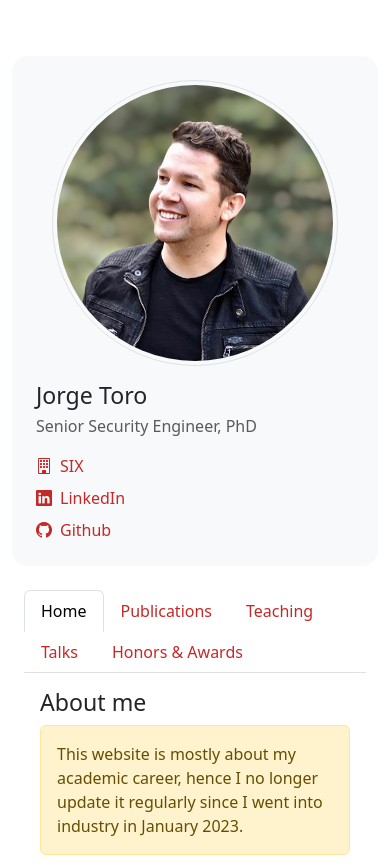
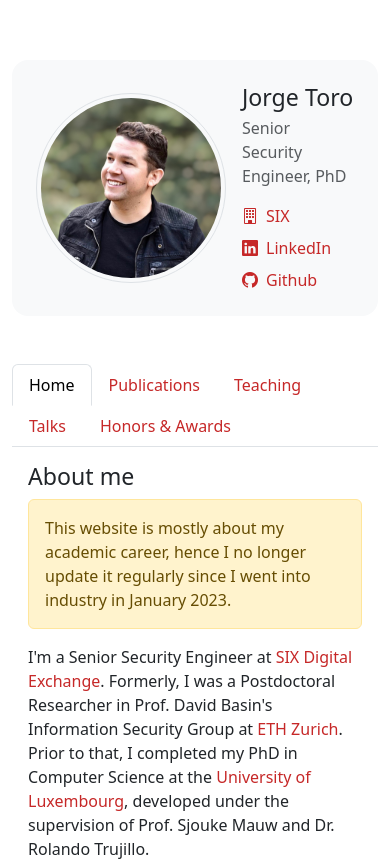
Before and after one commit to jorgetp/jorgetp.github.io, a plain HTML site: page index.html in a window 390 px wide. Shown: the top 864 px of the page. Drawn offline with nearby package versions, Linux system fonts and the light colour scheme.

Commit message:
Refactor layout: responsive sidebar and spacing
Adjust page layout and spacing for improved responsiveness and visual balance. Changes include: container margins (top/bottom 60px), row spacing switched to g-5, sidebar converted to a centered flex column on small screens (d-flex gap-3 flex-md-column align-items-center) with profile image max-height set, profile text wrapped in a text-start w-100 block, and main column simplified to col-md-9. Minor markup/comments and indentation updated for clarity; social links preserved.

```diff
--- a/index.html
+++ b/index.html
@@ -18,43 +18,54 @@
     <link rel="stylesheet" href="css/style.css" />
   </head>
   <body>
-    <div class="container py-5">
-      <div class="row py-2">
-        <div class="col-md-3 mb-4">
-          <div class="rounded-4 p-4 bg-light">
-            <div class="mb-3 px-3">
+    <div class="container" style="margin-top: 60px; margin-bottom: 60px">
+      <div class="row g-5">
+        <!-- Sidebar -->
+        <div class="col-md-3">
+          <div
+            class="rounded-4 p-4 bg-light d-flex gap-3 flex-md-column align-items-center"
+          >
             <img
               src="assets/img/profile.jpg"
               alt="Profile picture"
               class="img-fluid rounded-circle p-1 border"
+              style="max-height: 190px"
             />
-            </div>
+            <div class="text-start w-100">
               <h3 class="mb-1">Jorge Toro</h3>
               <p class="text-muted mb-3">Senior Security Engineer, PhD</p>
 
               <!--<h3 class="h6 text-uppercase text-secondary">Social</h3>-->
               <ul class="list-unstyled mb-0">
                 <li class="mb-2">
-                <a href="https://www.six-group.com/en/home.html" target="_blank"
-                  ><i class="bi bi-building me-2" aria-hidden="true"></i>SIX</a
+                  <a
+                    href="https://www.six-group.com/en/home.html"
+                    target="_blank"
+                    ><i class="bi bi-building me-2" aria-hidden="true"></i
+                    >SIX</a
                   >
                 </li>
                 <li class="mb-2">
-                <a href="https://www.linkedin.com/in/jtoropozo" target="_blank"
+                  <a
+                    href="https://www.linkedin.com/in/jtoropozo"
+                    target="_blank"
                     ><i class="bi bi-linkedin me-2" aria-hidden="true"></i
                     >LinkedIn</a
                   >
                 </li>
                 <li>
                   <a href="https://github.com/jorgetp" target="_blank"
-                  ><i class="bi bi-github me-2" aria-hidden="true"></i>Github</a
+                    ><i class="bi bi-github me-2" aria-hidden="true"></i
+                    >Github</a
                   >
                 </li>
               </ul>
             </div>
           </div>
+        </div>
 
-        <div class="col-md-9 px-4">
+        <!-- Main content -->
+        <div class="col-md-9">
           <ul class="nav nav-tabs" id="myTab" role="tablist">
             <li class="nav-item" role="presentation">
               <button
```
Lines whose indentation alone changed are shown as unchanged.
